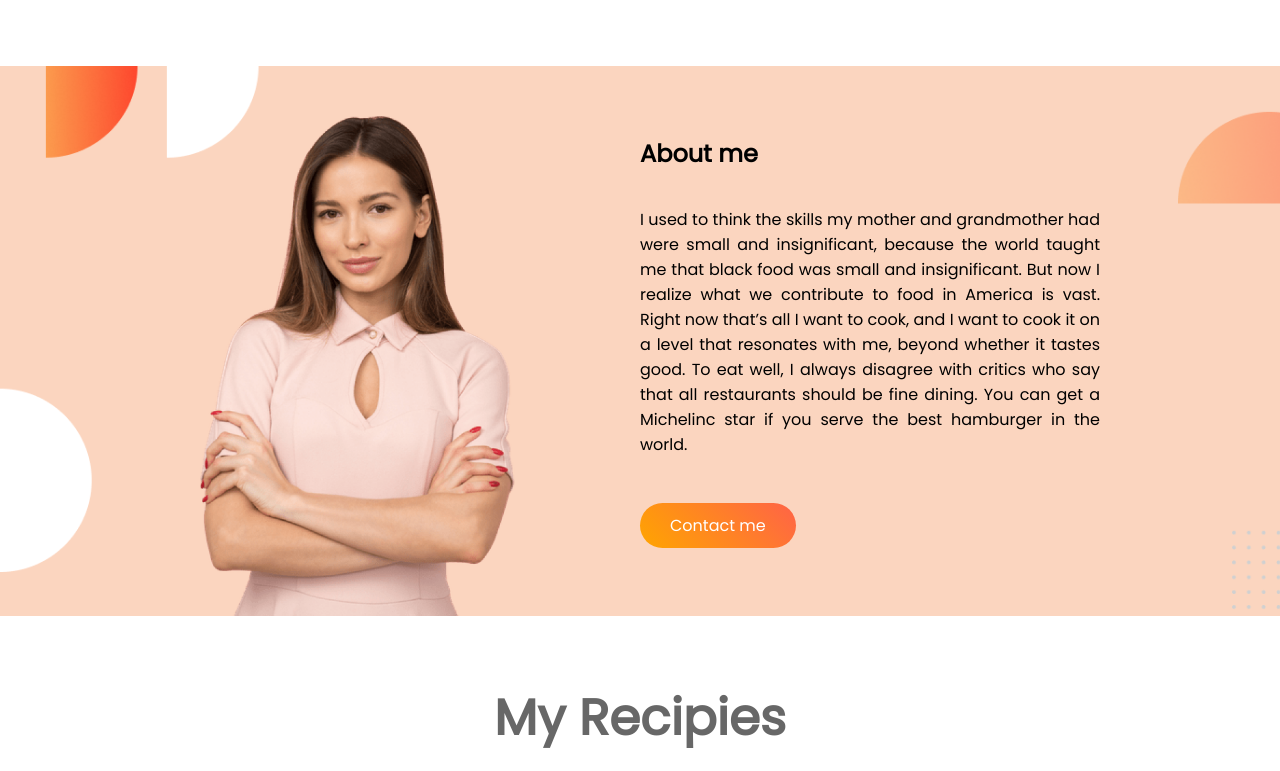
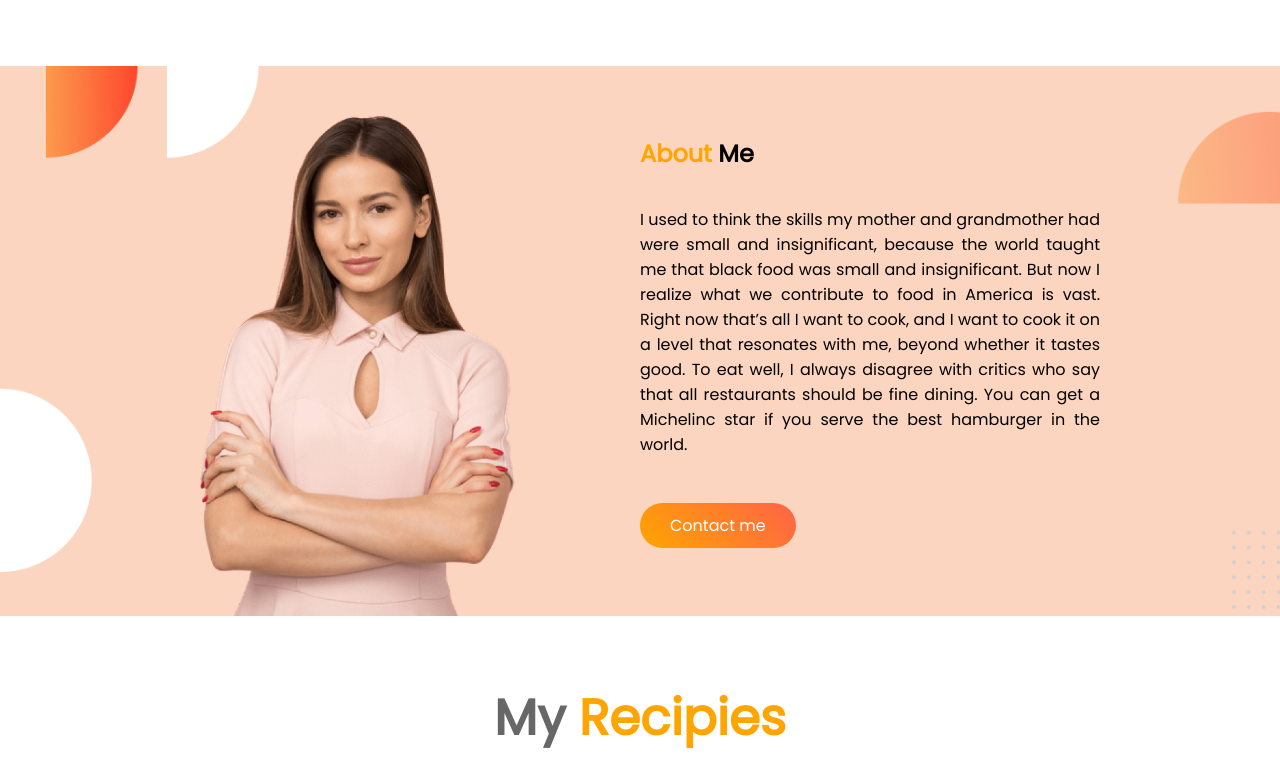
Before and after one commit to i-m-hossain/food-network, a plain HTML site: page index.html in a window 1280 px wide. Shown: the part 700-1471 px from the top of the page. Drawn offline with Linux system fonts and the light colour scheme.

Commit message:
assignment done

```diff
--- a/index.html
+++ b/index.html
@@ -44,7 +44,7 @@
                 <img src="images/female/Person Image.png" alt="Person Image">
             </div>
             <div class="half-width ">
-                <h2>About me</h2>
+                <h2> <span class="title-orange">About</span> Me</h2>
                 <p class="description">
                     I used to think the skills my mother and grandmother had were small and insignificant, because the world taught me that black food was small and insignificant. But now I realize what we contribute to food in America is vast. Right now that’s all I want to cook, and I want to cook it on a level that resonates with me, beyond whether it tastes good. To eat well, I always disagree with critics who say that all restaurants should be fine dining. You can get a Michelinc star if you serve the best hamburger in the world.
                 </p>
@@ -56,7 +56,7 @@
 
         <section id="my-recipies">
             <div class="recipie-header">
-                <h1 >My Recipies</h1>
+                <h1 >My <span class="title-orange">Recipies</span> </h1>
                 <p>
                     You will find some of my recipies I made during quarentine which are fat free, less carbs and organic.I always make sure the food is fresh and tasty
                 </p>
@@ -102,7 +102,7 @@
                </div>
             </div>
             <div id="follow-us">
-                <p class="title-orange">Follow us on</p>
+                <p > <span class="title-orange">Follow</span> Us On</p>
                 <div class="flex-display">
                     <a class="icon-1" href="https://www.facebook.com/r.rudronil" target="__blank">
                         <img src="images/icons/Facebook_1.png" alt="facebook icon">
```
